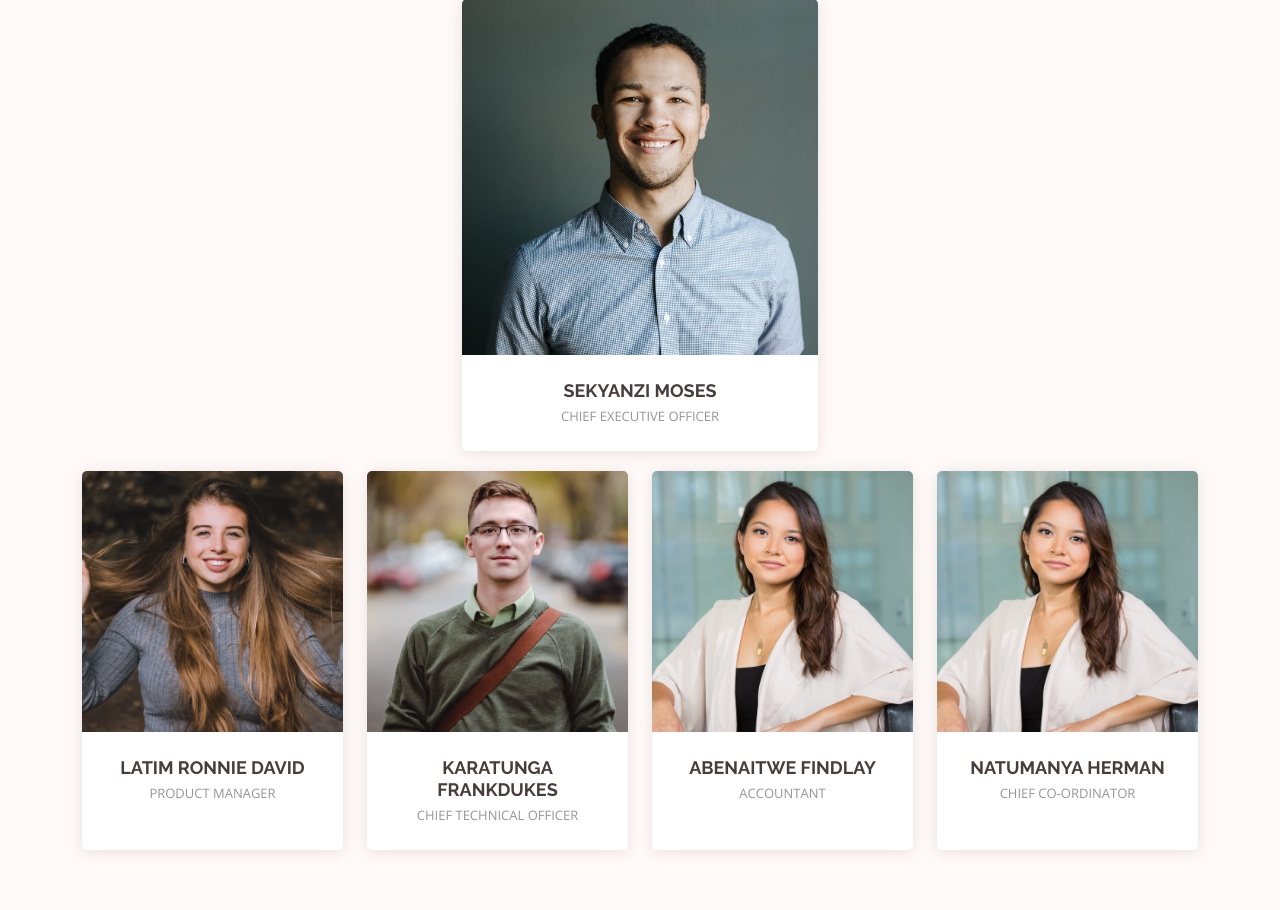
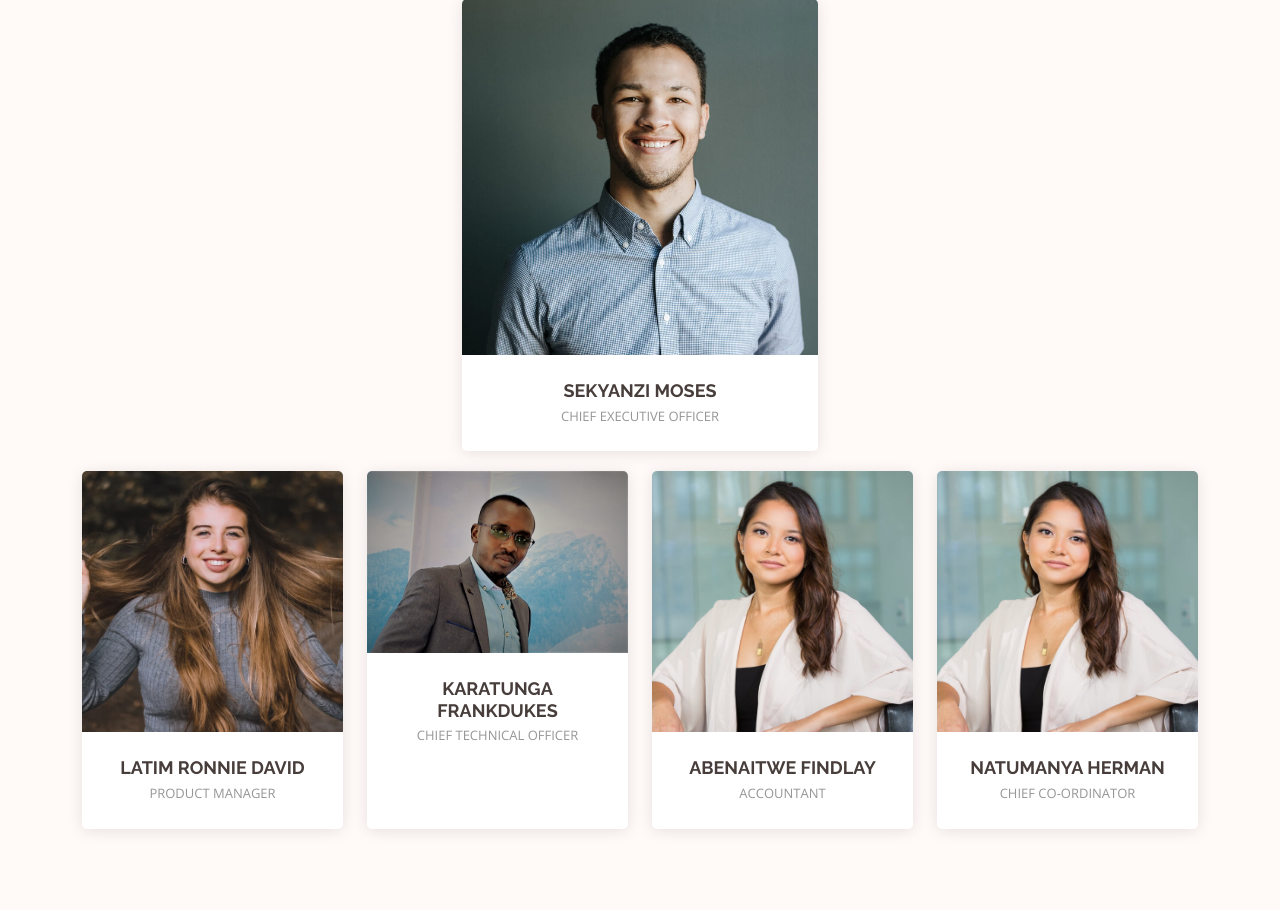
Before and after one commit to latrondav/panda, a Django app: page /team/ in a window 1280 px wide. Shown: the part 267-1177 px from the top of the page. Run offline with Django 3.2, Linux system fonts and the light colour scheme; some libraries are stand-ins or nearby versions.

Commit message:
here we go

```diff
--- a/spongebob/templates/team.html
+++ b/spongebob/templates/team.html
@@ -63,7 +63,7 @@
             <div class="col-lg-3 col-md-6 d-flex align-items-stretch" data-aos="fade-up" data-aos-delay="200">
               <div class="member">
                 <div class="member-img">
-                  <img src="{% static 'flexor/img/team/team-3.jpg' %}" class="img-fluid" alt="">
+                  <img src="{% static 'flexor/img/team/me_2.jpg' %}" class="img-fluid" alt="">
                   <div class="social">
                     <a href=""><i class="bi bi-twitter"></i></a>
                     <a href=""><i class="bi bi-facebook"></i></a>
```
Also changed, not shown: spongebob/static/flexor/img/team/me_2.jpg (added).
